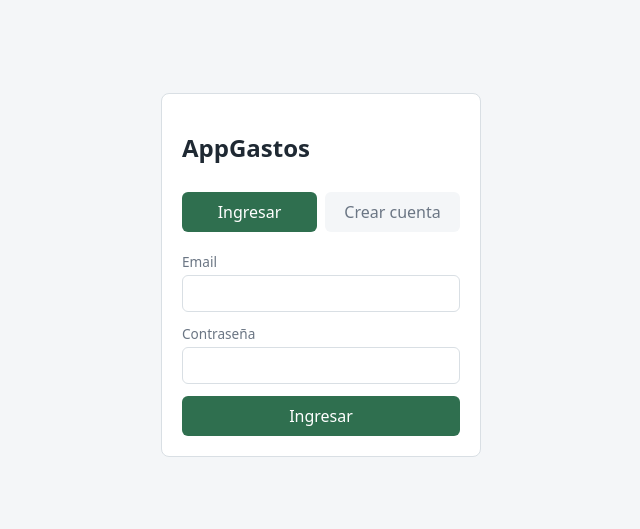
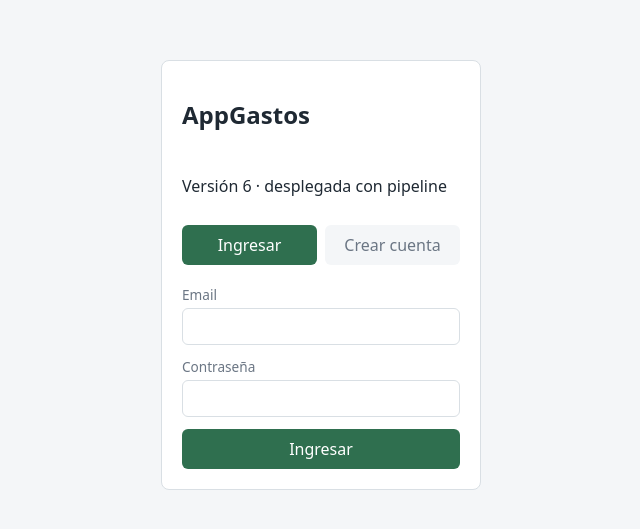
Before and after one commit to MateoAlfei/ingsoft3-tp01, a React (Vite) app in the folder frontend/: page /login in a window 1280 px wide. Shown: the part 149-678 px from the top of the page, without its empty margins (319-959 px from the left). Built offline with nearby package versions, Linux system fonts and the light colour scheme.

Commit message:
feat(front): muestra la versión en la pantalla de login

```diff
--- a/frontend/src/pages/LoginPage.tsx
+++ b/frontend/src/pages/LoginPage.tsx
@@ -35,6 +35,7 @@ export function LoginPage() {
     <div className="auth-page">
       <form className="card auth-form" onSubmit={handleSubmit}>
         <h1>AppGastos</h1>
+        <p>Versión 6 · desplegada con pipeline</p>
         <div className="tabs">
           <button
             type="button"
```
